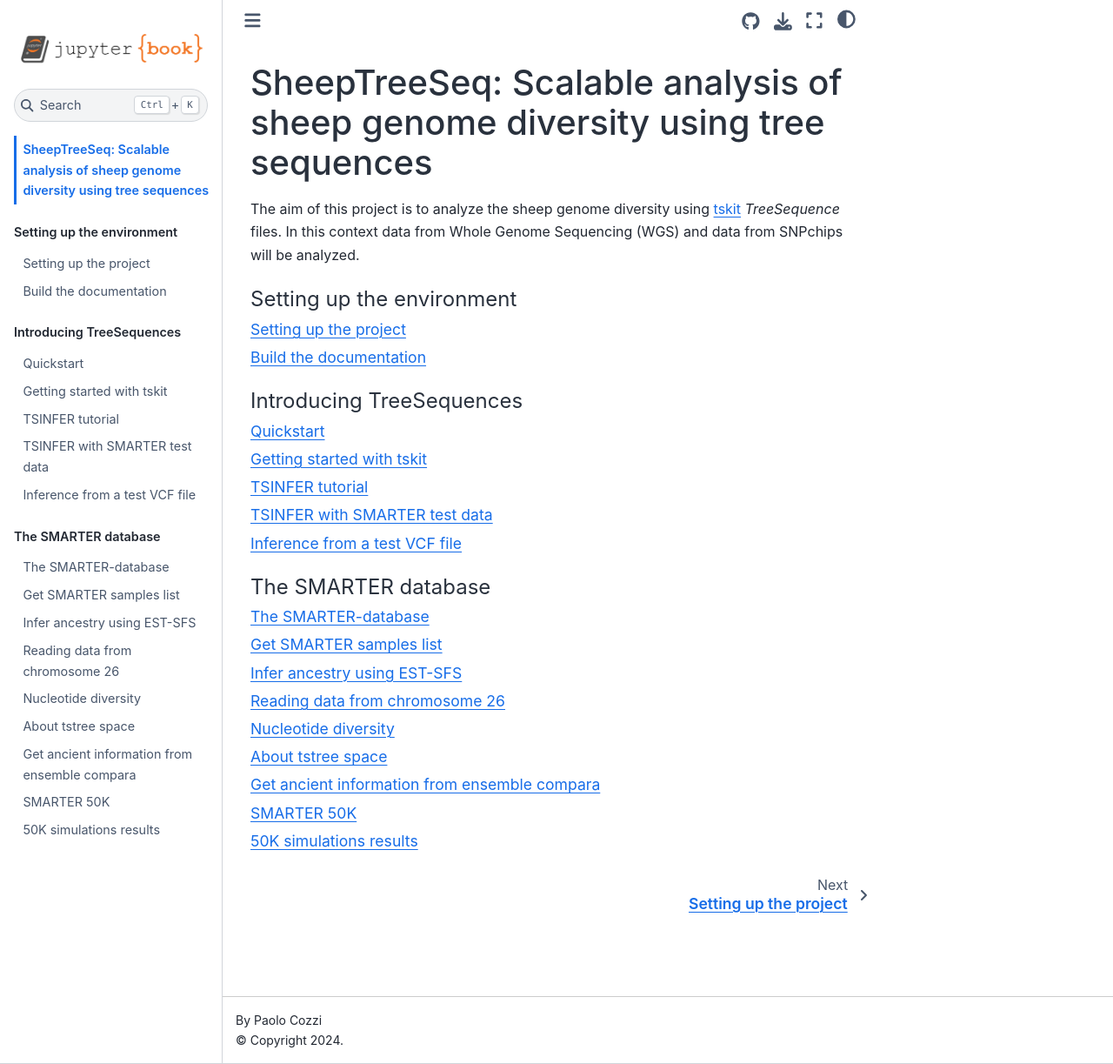
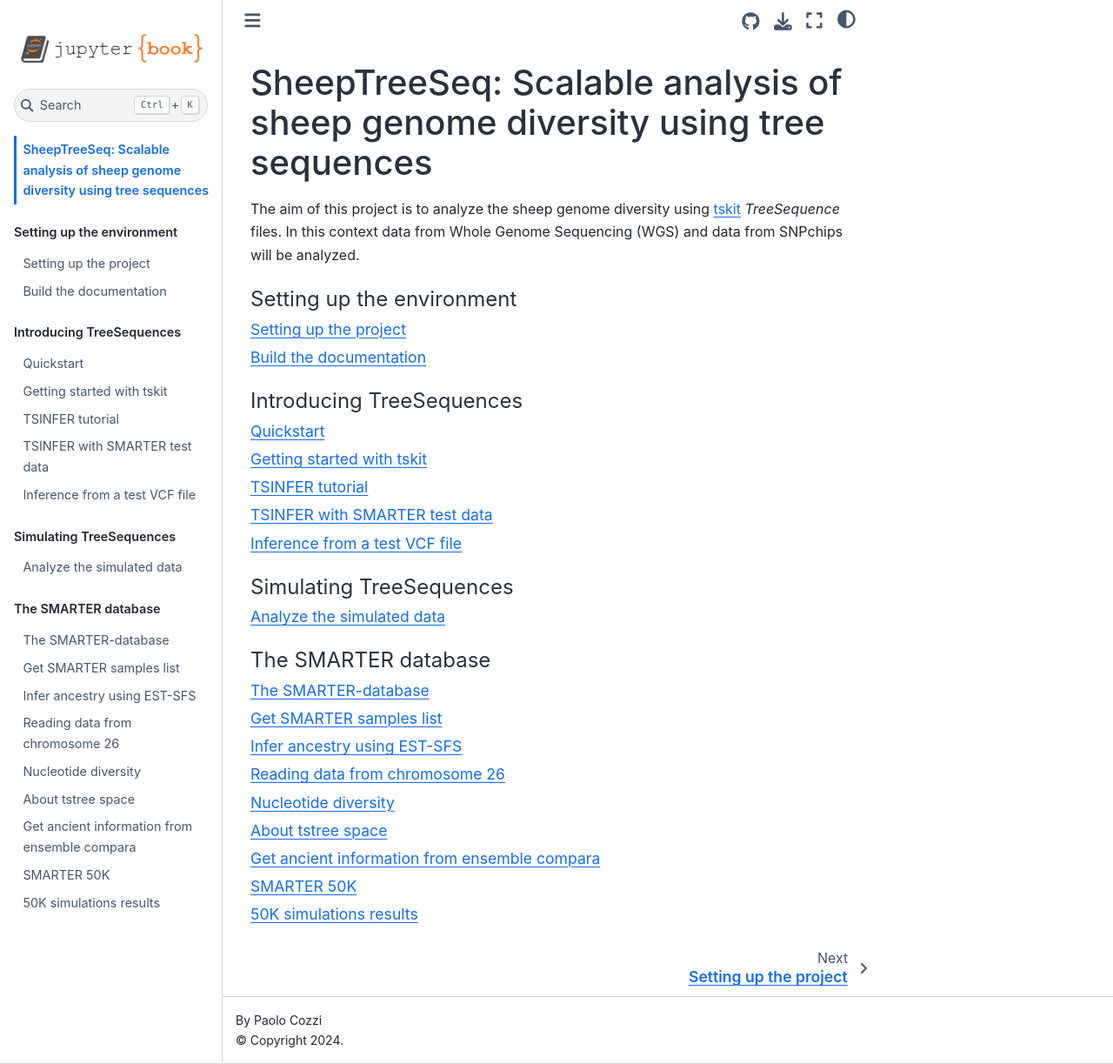
Before and after one commit to bunop/TSKITetude, a Jupyter Book: the page built from docs/intro.md, in a window 1280 px wide and 1223 px high. Shown: the whole window at 87% size. Built offline with Jupyter Book 1.0.4 settings and Sphinx 7.4.7 and the Sphinx Book theme 1.1.4, drawn with Linux system fonts in a browser that asks for light colours.

Commit message:
:monocle_face: work on simulated data

```diff
--- a/docs/_toc.yml
+++ b/docs/_toc.yml
@@ -17,6 +17,10 @@ parts:
     - file: notebooks/04-tsinfer_with_test_data
     - file: notebooks/08-test_sample-vcf
 
+  - caption: Simulating TreeSequences
+    chapters:
+    - file: notebooks/14-inspect_simulations
+
   - caption: The SMARTER database
     chapters:
       - file: running/smarter-database
```
Also changed, not shown: docs/notebooks/14-inspect_simulations.ipynb (added), 1 other file.
